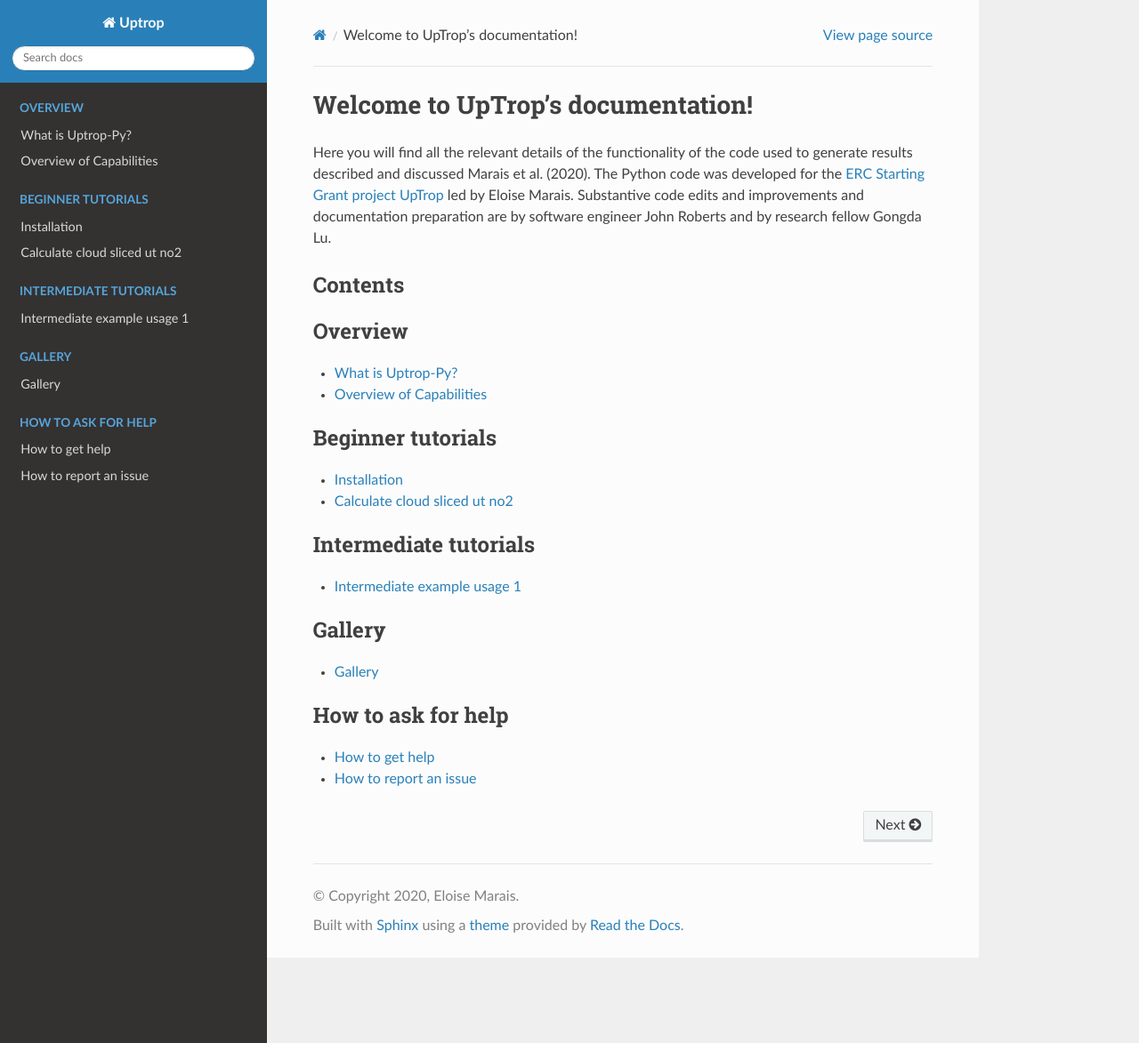
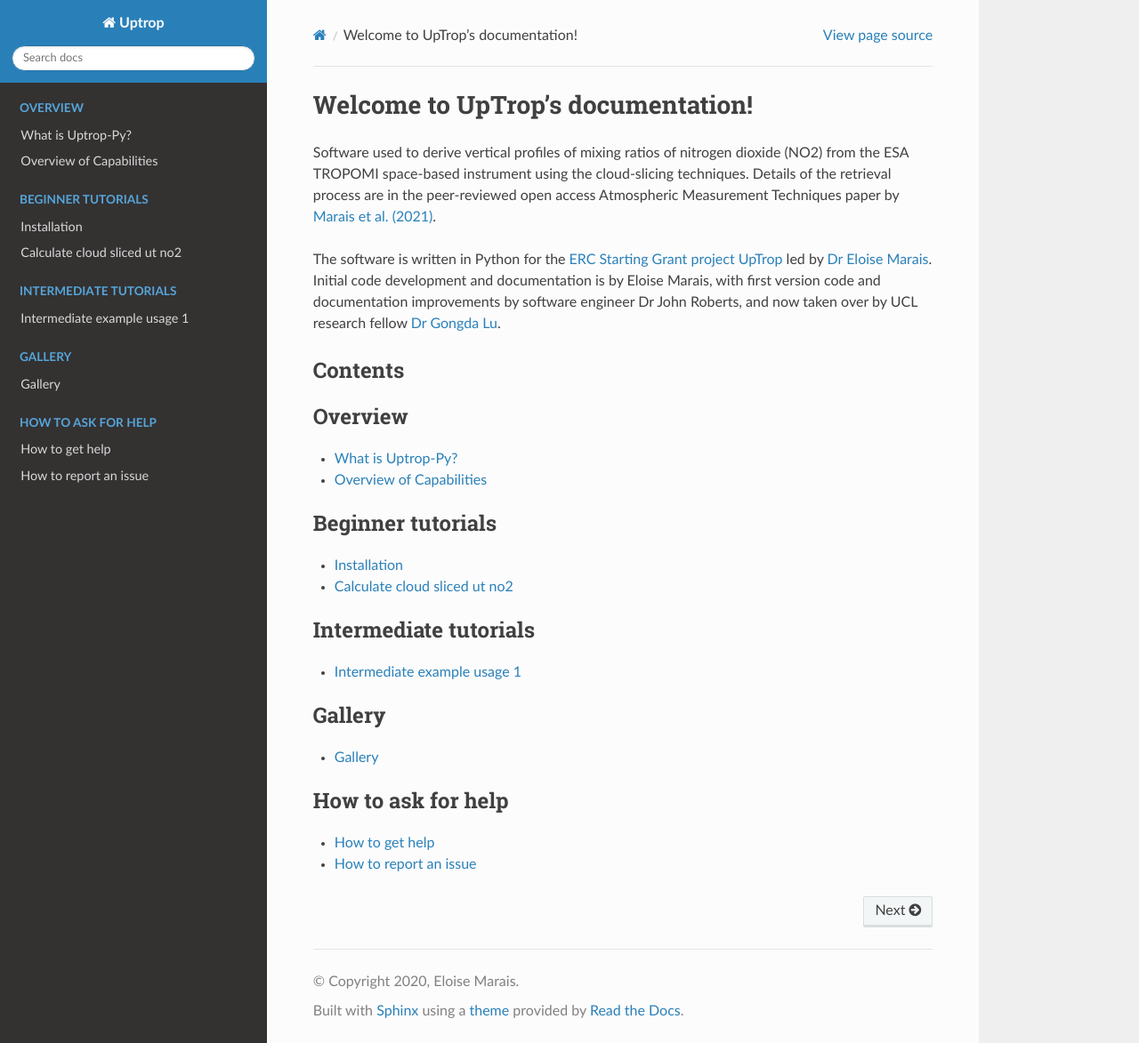
Before and after one commit to eamarais/erc-uptrop, a Sphinx documentation site: the page built from docs/source/index.rst, in a window 1280 px wide and 1173 px high. Shown: the whole window at 89% size. Built offline with Sphinx 7.4.7 and the Read the Docs theme 2.0.0, drawn with Linux system fonts in a browser that asks for light colours.

Commit message:
update index page
Updated description of the code and links to relevant people, paper, and tools cites.

```diff
--- a/docs/source/index.rst
+++ b/docs/source/index.rst
@@ -1,6 +1,8 @@
 Welcome to UpTrop's documentation!
 ==================================
-Here you will find all the relevant details of the functionality of the code used to generate results described and discussed Marais et al. (2020). The Python code was developed for the `ERC Starting Grant project UpTrop <https://maraisresearchgroup.co.uk/uptrop.html>`__ led by Eloise Marais. Substantive code edits and improvements and documentation preparation are by software engineer John Roberts and by research fellow Gongda Lu.
+Software used to derive vertical profiles of mixing ratios of nitrogen dioxide (NO2) from the ESA TROPOMI space-based instrument using the cloud-slicing techniques. Details of the retrieval process are in the peer-reviewed open access Atmospheric Measurement Techniques paper by `Marais et al. (2021) <https://doi.org/10.5194/amt-14-2389-2021>`__.
+
+The software is written in Python for the `ERC Starting Grant project UpTrop <https://maraisresearchgroup.co.uk/uptrop.html>`__ led by `Dr Eloise Marais <https://www.geog.ucl.ac.uk/people/academic-staff/eloise-marais>`__. Initial code development and documentation is by Eloise Marais, with first version code and documentation improvements by software engineer Dr John Roberts, and now taken over by UCL research fellow `Dr Gongda Lu <https://www.geog.ucl.ac.uk/people/research-staff/gongda-lu/dr-gongda-lu>`__.
 
 Contents
 --------
```
